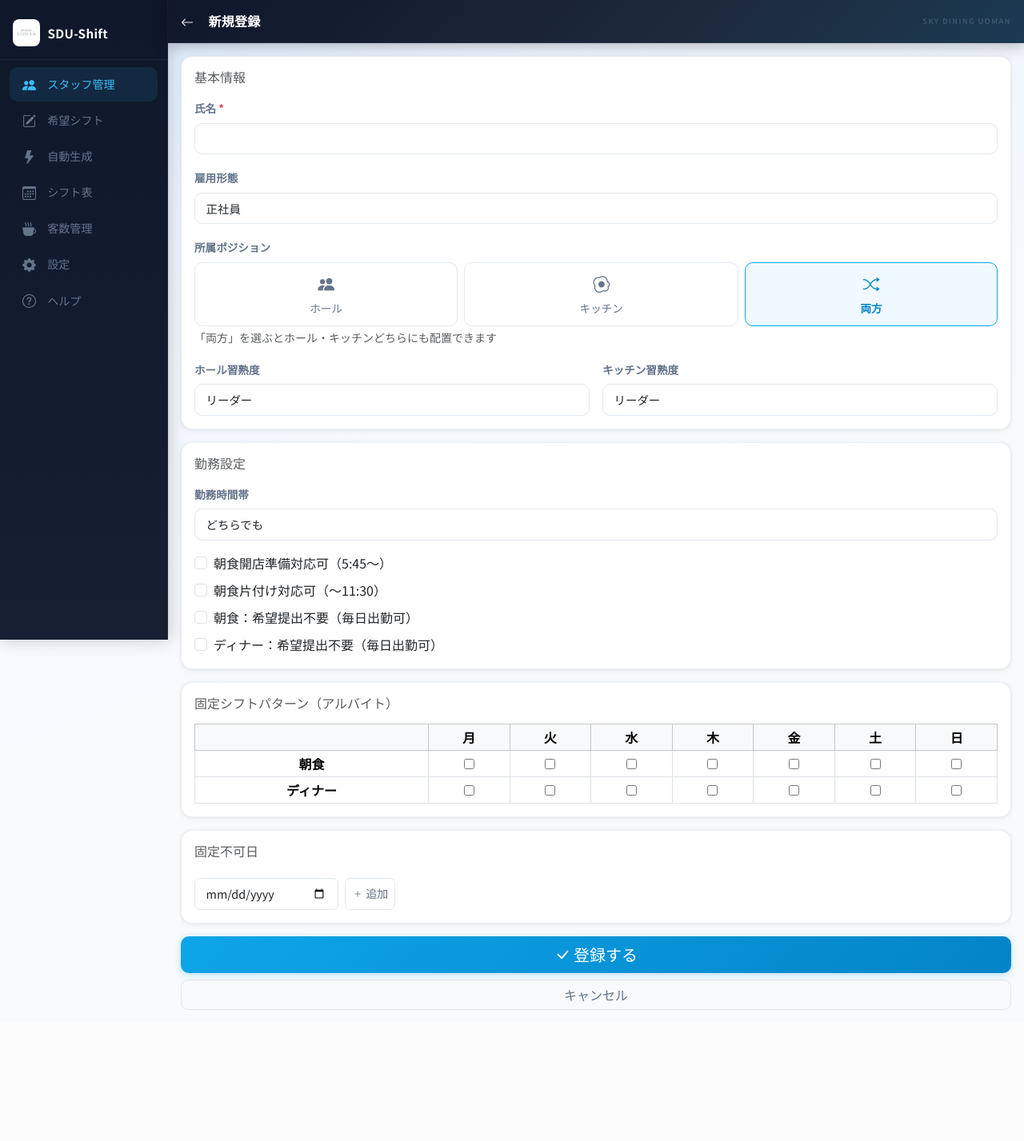
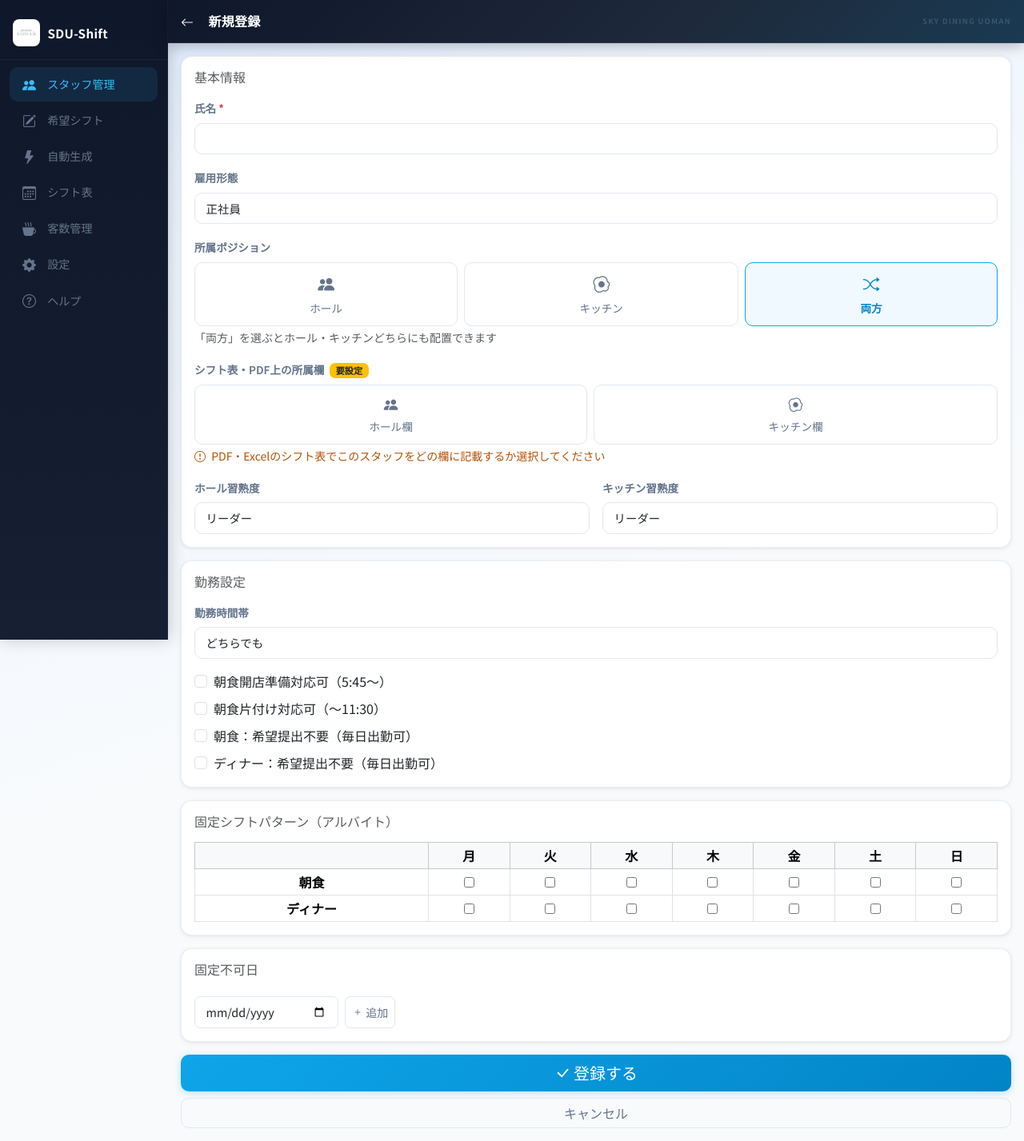
Before and after one commit to Richiesss/shift-tool, a Flask app: page /employees/new in a window 1280 px wide. Shown: the whole page at 80% size. Before the commit the page ends 1263 px from the top, so only its background shows below. Run offline with Flask 3, Linux system fonts and the light colour scheme; parts of the project's set-up code (start-up, migrations or seed data) failed here and were passed over; some libraries are stand-ins or nearby versions.

Commit message:
feat: add output_position for PDF/Excel section assignment
Employees who work both positions (primary_position=None) previously had
ambiguous placement in PDF/Excel output. New output_position field:

- DB: employees.output_position TEXT column (migration)
- Model: Employee.output_position Optional[PrimaryPosition]
- Form: shown only when position=両方; ホール欄 / キッチン欄 toggle
  with warning badge. Single-position employees auto-inherit their position.
- Route: output_position defaults to primary_position when single-position
- PDF exporter: uses output_position ?? primary_position for section split
  (kitchen_emps / hall_emps)

Co-Authored-By: Claude Sonnet 4.6 <noreply@anthropic.com>

```diff
--- a/db/database.py
+++ b/db/database.py
@@ -254,6 +254,7 @@ _MIGRATIONS = [
     ("schedule_periods",  "gen_message",                "TEXT NOT NULL DEFAULT ''"),
     ("employees",         "display_order",              "INTEGER NOT NULL DEFAULT 0"),
     ("schedule_periods",  "needs_regen",                "INTEGER NOT NULL DEFAULT 0"),
+    ("employees",         "output_position",            "TEXT"),
 ]
 
 _INDEXES = [
--- a/models/employee.py
+++ b/models/employee.py
@@ -17,8 +17,9 @@ class Employee:
     employment_type: EmploymentType
     hall_skill: SkillLevel = SkillLevel.BEGINNER
     kitchen_skill: SkillLevel = SkillLevel.BEGINNER
-    primary_position: Optional[PrimaryPosition] = None   # None = 未設定（旧データ互換）
-    can_work_both_positions: bool = False                 # True = 兼務可（主所属外でも対応可）
+    primary_position: Optional[PrimaryPosition] = None   # None = 両方対応
+    output_position: Optional[PrimaryPosition] = None   # PDF/Excel出力時の所属欄（None→primary_positionで代替）
+    can_work_both_positions: bool = False                 # True = 兼務可
     can_open: bool = False                                # True = 朝食開店準備（5:45〜6:30）対応可
     can_cleanup: bool = False                             # True = 朝食片付け（10:00〜11:30）対応可
     always_available_breakfast: bool = False              # True = 朝食に希望提出不要・毎日出勤可
--- a/routes/employees.py
+++ b/routes/employees.py
@@ -100,9 +100,13 @@ def _form_to_employee(emp_id):
             patterns.append(FixedPattern(dow, b, d))
 
     pp_val = f.get("primary_position") or None
+    op_val = f.get("output_position")  or None
     pt_val = f.get("primary_timeslot") or None
     # 所属ポジションが「どちらでも」の場合は兼務可を自動でTrue
     can_work_both = (pp_val is None)
+    # 単一ポジションの場合は出力ポジションをそれに合わせる
+    if pp_val and not op_val:
+        op_val = pp_val
 
     return Employee(
         id=emp_id,
@@ -111,6 +115,7 @@ def _form_to_employee(emp_id):
         hall_skill=SkillLevel(f.get("hall_skill") or "novice"),
         kitchen_skill=SkillLevel(f.get("kitchen_skill") or "novice"),
         primary_position=PrimaryPosition(pp_val) if pp_val else None,
+        output_position=PrimaryPosition(op_val) if op_val else None,
         primary_timeslot=TimeSlot(pt_val) if pt_val else None,
         can_work_both_positions=can_work_both,
         can_open=bool(f.get("can_open")),
--- a/templates/employees/form.html
+++ b/templates/employees/form.html
@@ -73,6 +73,33 @@
           </label>
         </div>
         <div class="form-text">「両方」を選ぶとホール・キッチンどちらにも配置できます</div>
+      </div>
+
+      <!-- 出力時の所属欄（両方選択時のみ表示） -->
+      <div class="mb-3" id="output-pos-block" style="display:none">
+        <label class="form-label fw-semibold">
+          シフト表・PDF上の所属欄
+          <span class="badge bg-warning text-dark ms-1" style="font-size:.7rem">要設定</span>
+        </label>
+        {% set cur_op = emp.output_position.value if emp and emp.output_position else '' %}
+        <div class="d-flex gap-2">
+          <label class="pos-btn pos-hall flex-grow-1 text-center" id="op-hall-label">
+            <input type="radio" name="output_position" value="hall" class="d-none"
+                   {{ 'checked' if cur_op == 'hall' else '' }}
+                   onchange="onOutputPosChange()">
+            <i class="bi bi-people-fill d-block mb-1" style="font-size:1.1rem"></i>ホール欄
+          </label>
+          <label class="pos-btn pos-kitchen flex-grow-1 text-center" id="op-kitchen-label">
+            <input type="radio" name="output_position" value="kitchen" class="d-none"
+                   {{ 'checked' if cur_op == 'kitchen' else '' }}
+                   onchange="onOutputPosChange()">
+            <i class="bi bi-egg-fried d-block mb-1" style="font-size:1.1rem"></i>キッチン欄
+          </label>
+        </div>
+        <div class="form-text" style="color:#b45309">
+          <i class="bi bi-exclamation-circle me-1"></i>
+          PDF・Excelのシフト表でこのスタッフをどの欄に記載するか選択してください
+        </div>
       </div>
 
       <!-- 習熟度（ポジションに応じて表示切替） -->
@@ -215,15 +242,27 @@ function onPositionChange() {
   const checked = document.querySelector('input[name="primary_position"]:checked');
   const pos = checked ? checked.value : '';
 
+  // 習熟度表示切替
   document.getElementById('hall-skill-block').style.display    = (pos === 'kitchen') ? 'none' : '';
   document.getElementById('kitchen-skill-block').style.display = (pos === 'hall')    ? 'none' : '';
 
+  // 出力ポジションブロック：両方の時のみ表示
+  document.getElementById('output-pos-block').style.display = (pos === '') ? '' : 'none';
+
+  // ポジションボタン選択状態
   ['pos-hall-label','pos-kitchen-label','pos-both-label'].forEach(id => {
     document.getElementById(id).classList.remove('selected');
   });
   if      (pos === 'hall')    document.getElementById('pos-hall-label').classList.add('selected');
   else if (pos === 'kitchen') document.getElementById('pos-kitchen-label').classList.add('selected');
   else                        document.getElementById('pos-both-label').classList.add('selected');
+}
+
+function onOutputPosChange() {
+  const checked = document.querySelector('input[name="output_position"]:checked');
+  const op = checked ? checked.value : '';
+  document.getElementById('op-hall-label').classList.toggle('selected', op === 'hall');
+  document.getElementById('op-kitchen-label').classList.toggle('selected', op === 'kitchen');
 }
 
 onPositionChange();
```
Also changed, not shown: db/repositories.py (+9 -4 lines), export/pdf_exporter.py (+6 -4 lines).
